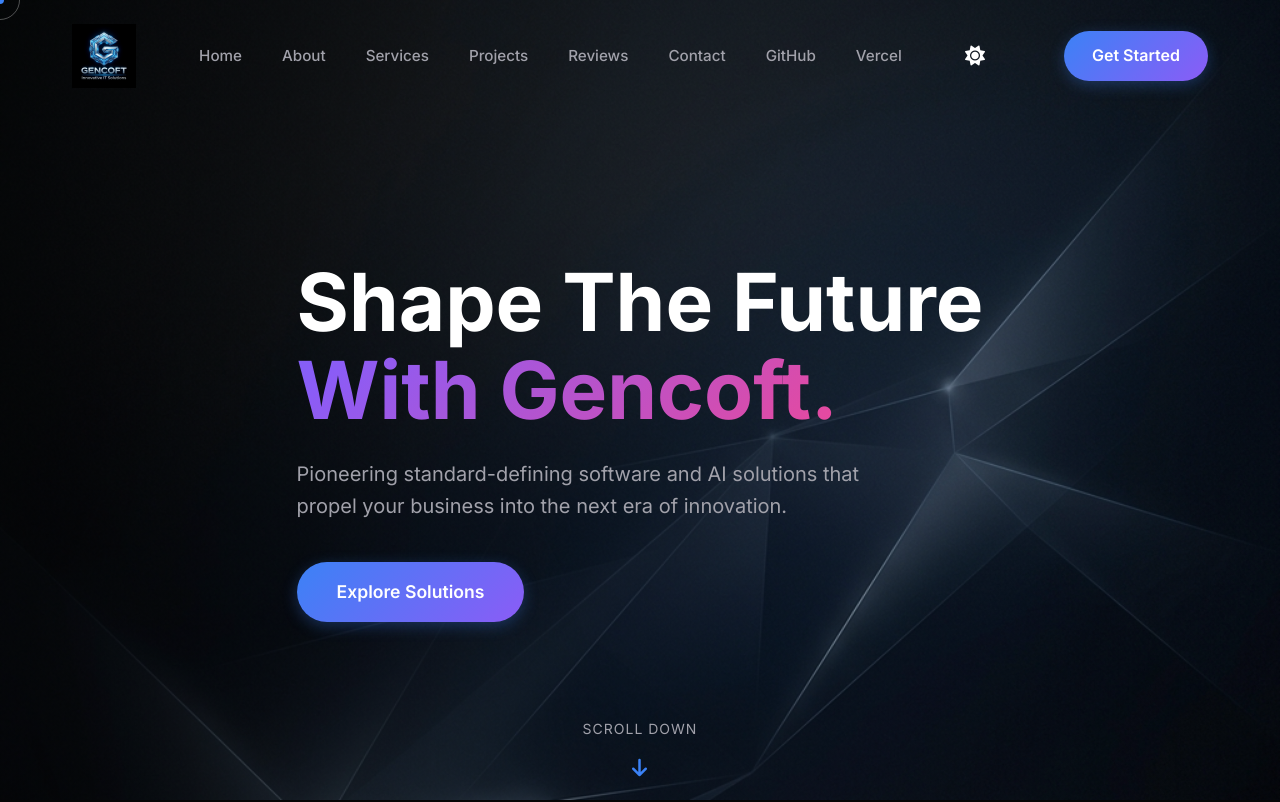
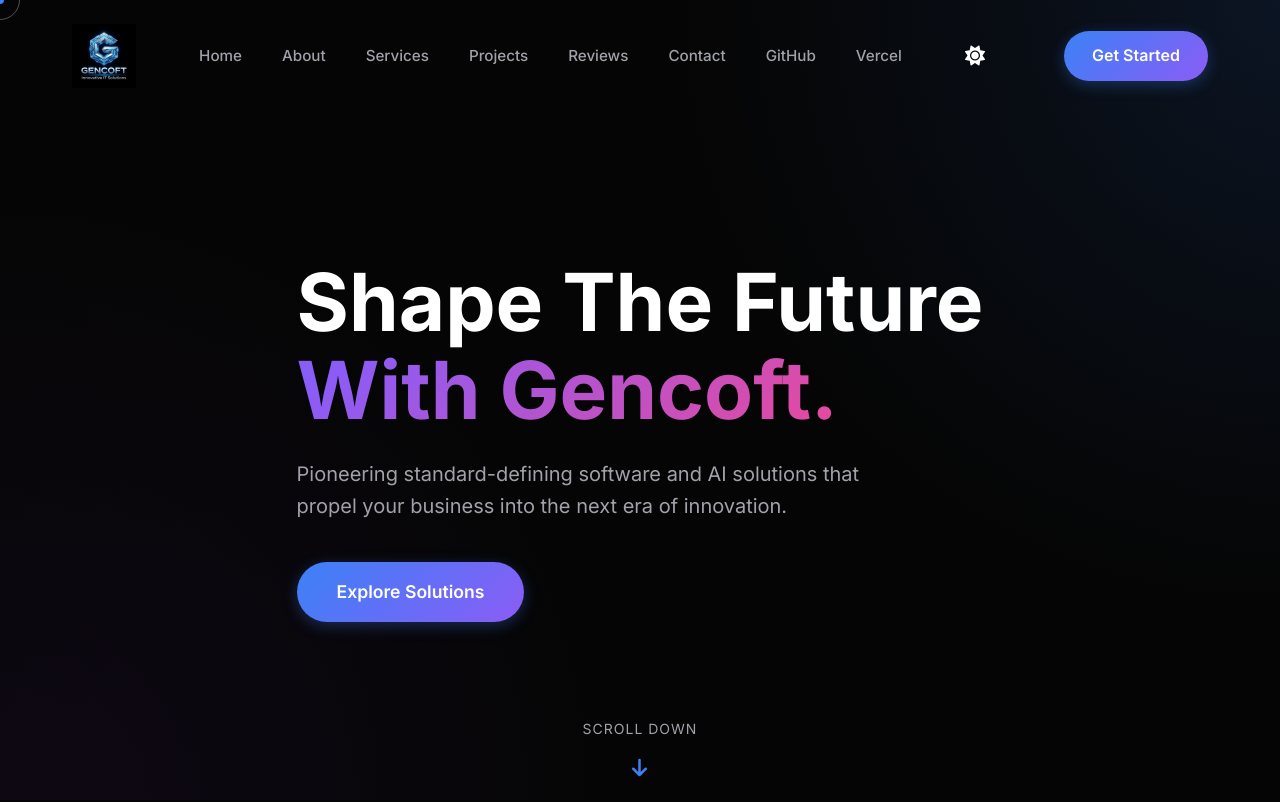
Before and after one commit to ragsree543-bit/gencoft-, a React (Vite) app: page / in a window 1280 px wide. Shown: the top 802 px of the page. Built offline with nearby package versions, Linux system fonts and the light colour scheme.

Commit message:
Remove background image completely and replace with a sleek, simple gradient

```diff
--- a/src/index.css
+++ b/src/index.css
@@ -493,9 +493,9 @@
     left: 0;
     width: 100%;
     height: 100%;
-    background-image: url('/hero-bg-simple.png');
-    background-size: cover;
-    background-position: center top;
+    background: radial-gradient(circle at top right, rgba(59, 130, 246, 0.15) 0%, transparent 40%),
+                radial-gradient(circle at bottom left, rgba(147, 51, 234, 0.15) 0%, transparent 40%),
+                var(--bg-primary);
     z-index: -2;
 }
 
```
